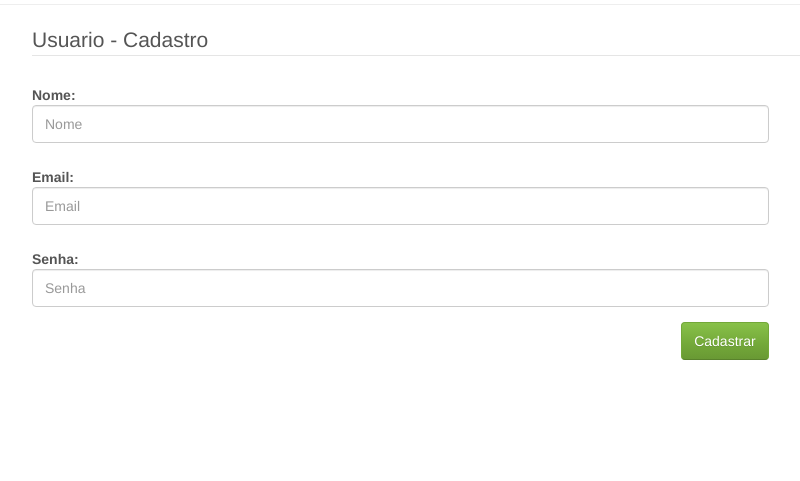
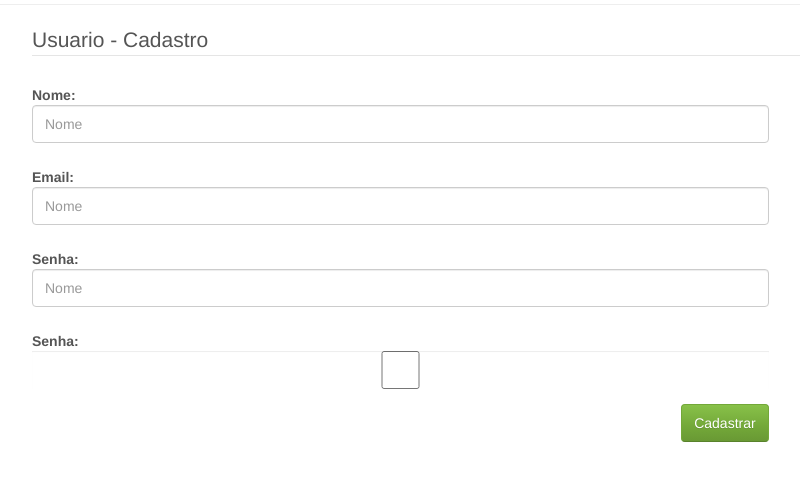
Before and after one commit to rodrigondec/Home-Control, a Python web app: template app/templates/usuario.html in a window 1280 px wide. Shown: the part 168-649 px from the top of the page, without its empty margins (148-948 px from the left). Run offline with Jinja, Linux system fonts and the light colour scheme; the template is opened without the code that fills it, so the values that code supplies are empty, except form fields; tables that the repository leaves empty hold one stand-in row (values such as "Sample post"); form fields are guessed from the names that the template uses.

Commit message:
Erro de usuario

```diff
--- a/app/templates/usuario.html
+++ b/app/templates/usuario.html
@@ -1,73 +1,39 @@
-<!-- <html> -->
-	<!-- <head> -->
-		<!-- <title>Home Control</title> -->
-		<!-- <link href="../css/bootstrap.css" rel="stylesheet" type="text/css">		 -->
-		<!-- <script type="text/javascript" src="../js/jquery.min.js"></script> -->
-		<!-- <script type="text/javascript" src="../js/bootstrap.min.js"></script> -->
-	<!-- </head> -->
-	<!-- <body> -->
-		<!-- <nav class="navbar navbar-default"> -->
-  <!-- <div class="container-fluid"> -->
-    <!-- <div class="navbar-header"> -->
-      <!-- <button type="button" class="navbar-toggle collapsed" data-toggle="collapse" data-target="#bs-example-navbar-collapse-1"> -->
-        <!-- <span class="sr-only">Toggle navigation</span> -->
-        <!-- <span class="icon-bar"></span> -->
-        <!-- <span class="icon-bar"></span> -->
-        <!-- <span class="icon-bar"></span> -->
-      <!-- </button> -->
-      <!-- <a class="navbar-brand" href="#">Home Control : Index</a> -->
-    <!-- </div> -->
+{% extends "base.html" %}
 
-    <!-- <div class="navbar-collapse collapse" id="bs-example-navbar-collapse-1"> -->
-      <!-- <ul class="nav navbar-nav"> -->
-        <!-- <li><a href="#">Link</a></li> -->
-        <!-- <li class="dropdown"> -->
-          <!-- <a href="#" class="dropdown-toggle" data-toggle="dropdown" role="button" aria-expanded="true">Cadastros <span class="caret"></span></a> -->
-          <!-- <ul class="dropdown-menu" role="menu"> -->
-			<!-- <li><a href="usuario.html">Usuario</a></li> -->
-            <!-- <li><a href="casa.html">Casa</a></li> -->
-            <!-- <li><a href="#">Quarto</a></li> -->
-            <!-- <li><a href="#">Embarcado</a></li> -->
-            <!-- <li class="divider"></li> -->
-            <!-- <li><a href="#">Sensor</a></li> -->
-            <!-- <li class="divider"></li> -->
-            <!-- <li><a href="#">One more separated link</a></li> -->
-          <!-- </ul> -->
-        <!-- </li> -->
-      <!-- </ul> -->
-      <!-- <ul class="nav navbar-nav navbar-right"> -->
-        <!-- <li><a href="#">Sair</a></li> -->
-      <!-- </ul> -->
-    <!-- </div> -->
-  <!-- </div> -->
-<!-- </nav> -->
-		<!-- <br /> -->
-		<!-- <br /> -->
-		{% extends "base.html" %}
+
 
 {% block head %}Entrar{% endblock %}
+
+
 
 {% block content %}
 
 		<div class="container">
 			<div class="col-md-10 col-md-offset-1">
-				<form class="form-horizontal">
+				<form class="form-horizontal" action="" method="post" name="criarUsuario">
+				{{ form.hidden_tag() }}
 				  <fieldset>
 					<legend>Usuario - Cadastro</legend>
 						<div class="form-group col-md-10">
 							<label for="inputNome" class="control-label">Nome:</label>
-							<input type="text" class="form-control" id="inputNome" placeholder="Nome">
+							{{ form.nome(class='form-control', placeholder='Nome') }}
 						</div>
 
 						<div class="form-group col-md-10">
 							<label for="inputEmail" class="control-label">Email:</label>
-							<input type="text" class="form-control" id="inputEmail" placeholder="Email">
+							{{ form.email(class='form-control', placeholder='Nome') }}
 						</div>
 
 						<div class="form-group col-md-10">
 							<label for="inputPassword" class="control-label">Senha:</label>
-							<input type="password" class="form-control" id="inputPassword" placeholder="Senha">
+							{{ form.senha(class='form-control', placeholder='Nome') }}
 						</div>
+
+						<div class="form-group col-md-10">
+							<label for="inputAdmin" class="control-label">Senha:</label>
+							{{ form.senha(type='checkbox', class='checkbox form-control', placeholder='Nome') }}
+						</div>
+
 						<div class="form-group col-md-10">
 							<div class="pull-right">
 								<button type="button" class="btn btn-success">Cadastrar</button>
@@ -78,7 +44,8 @@
 			</div>
 		</div>
 
-			{% endblock %}
+
 
 </body>
 </html>
+{% endblock %}
```
